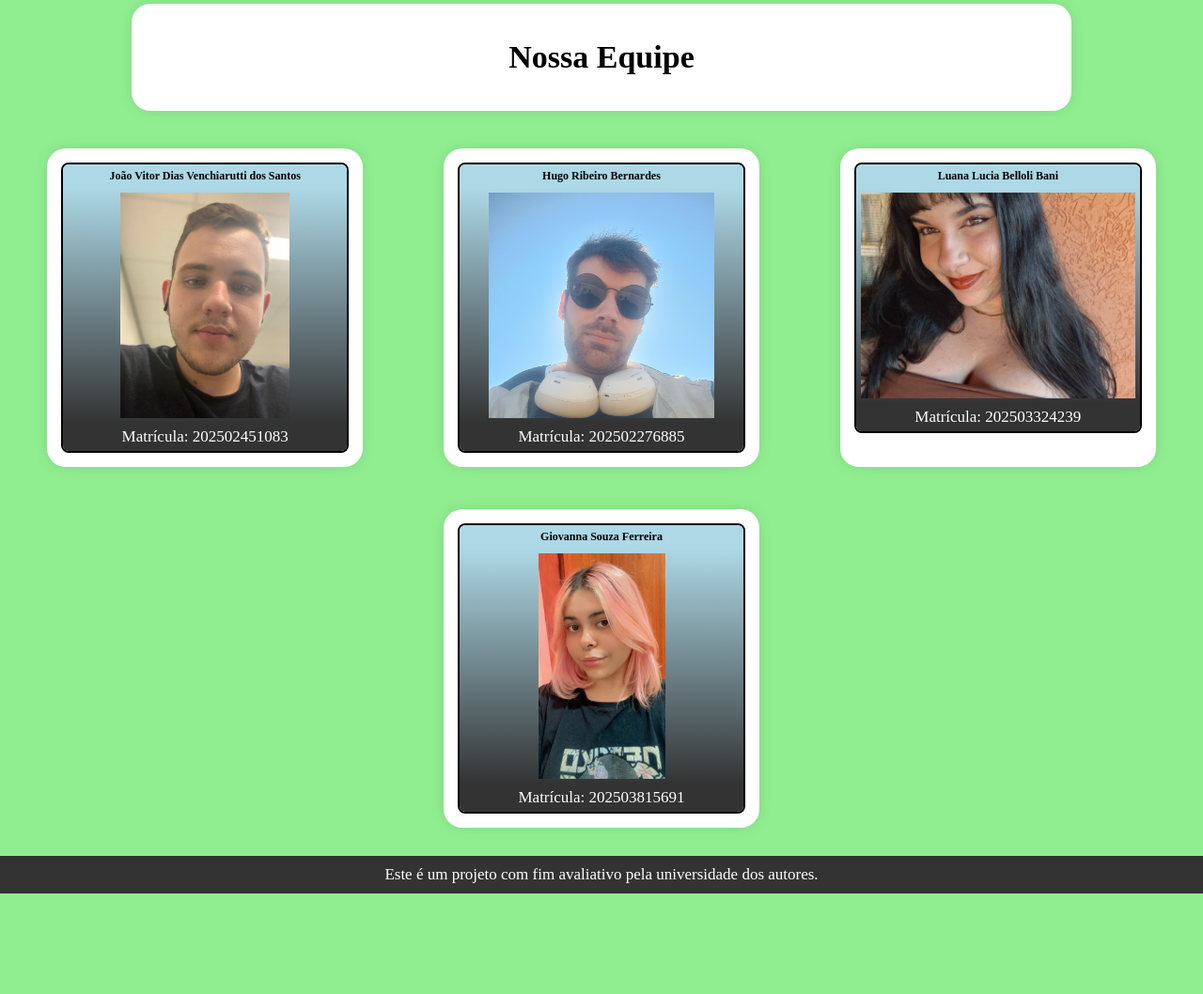
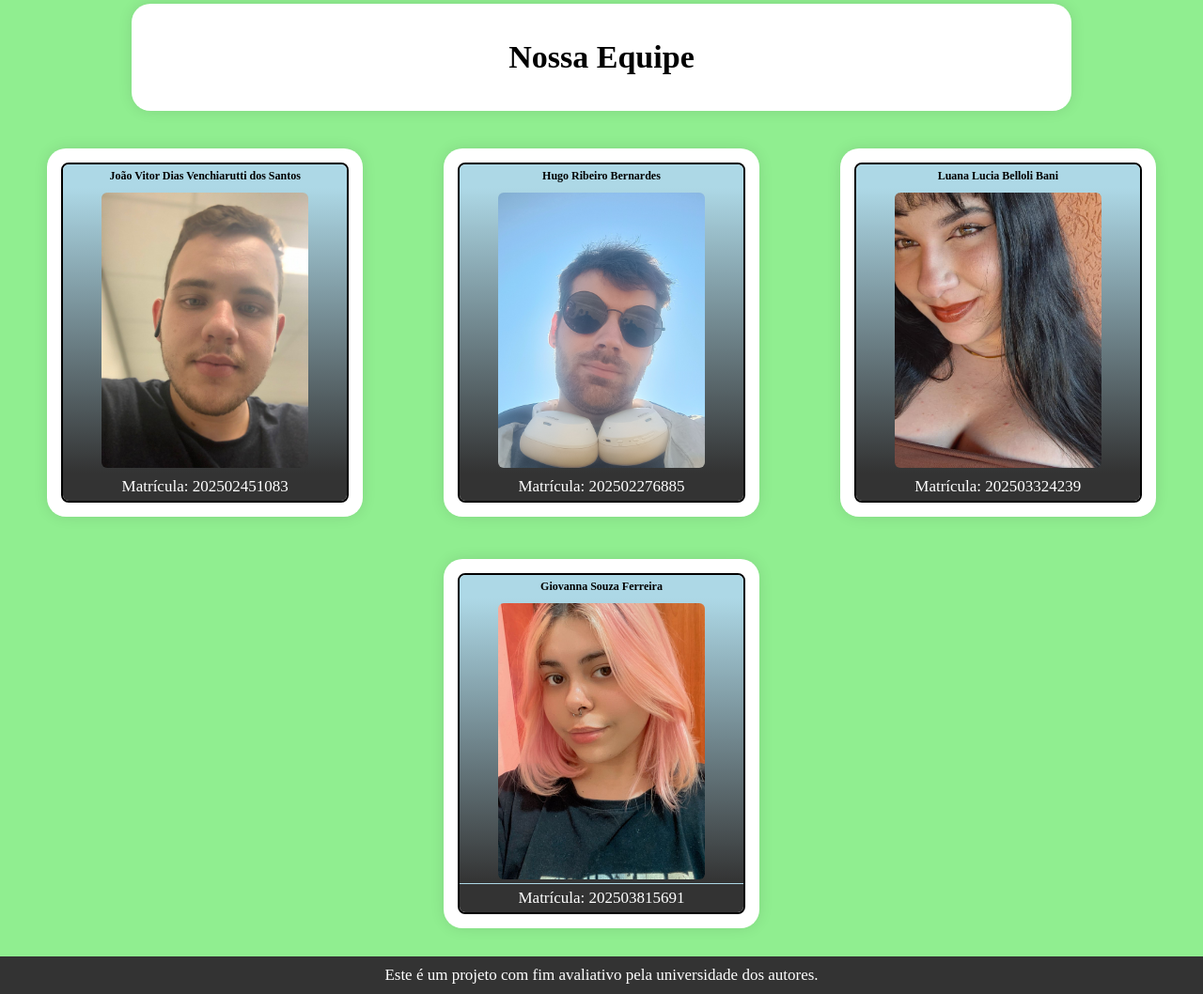
Before and after one commit to Veredek/Loja-Virtual, a PHP site: page /equipe.html in a window 1280 px wide. Shown: the part 146-1204 px from the top of the page at 94% size. Before the commit the page ends 1097 px from the top, so only its background shows below. Run offline with PHP 8.4, Linux system fonts and the light colour scheme; some web fonts are replaced.

Commit message:
update style.css

```diff
--- a/Loja-Virtual-main/assets/style.css
+++ b/Loja-Virtual-main/assets/style.css
@@ -89,7 +89,6 @@ ul {
   font-weight: 400;
   font-style: normal;
 }
-
 /* #endregion */
 
 /* #region catalogo */
@@ -184,24 +183,26 @@ input {
     background-color: lightblue;
 }
 
-/*
-.member-card thead th {
-    padding-bottom: 0;
-    margin-bottom: 0;
-    line-height: 1;
-} */
-
 .member-card tbody {
     padding: 0px 5px;
-    background: linear-gradient(to bottom, lightblue, #333)
+    background: linear-gradient(to bottom, lightblue, #333);
 }
 
 .member-card tbody img {
-    max-width: 100%;  /* nunca ultrapassa a largura da célula */
-    max-height: 30vh;
-    height: auto;     /* mantém proporção */
-    display: block;   /* remove espaços extras */
-    margin: 0 auto;   /* centraliza a imagem */
+    width: 100%;
+    max-width: 220px;
+    height: auto;
+    aspect-ratio: 3 / 4;
+    object-fit: cover;
+    display: block;
+    margin: 0 auto;
+    border-radius: 6px;
+}
+
+@media (max-width: 600px) {
+    .member-card tbody img {
+        max-width: 160px;
+    }
 }
 
 .member-card tfoot {
```
